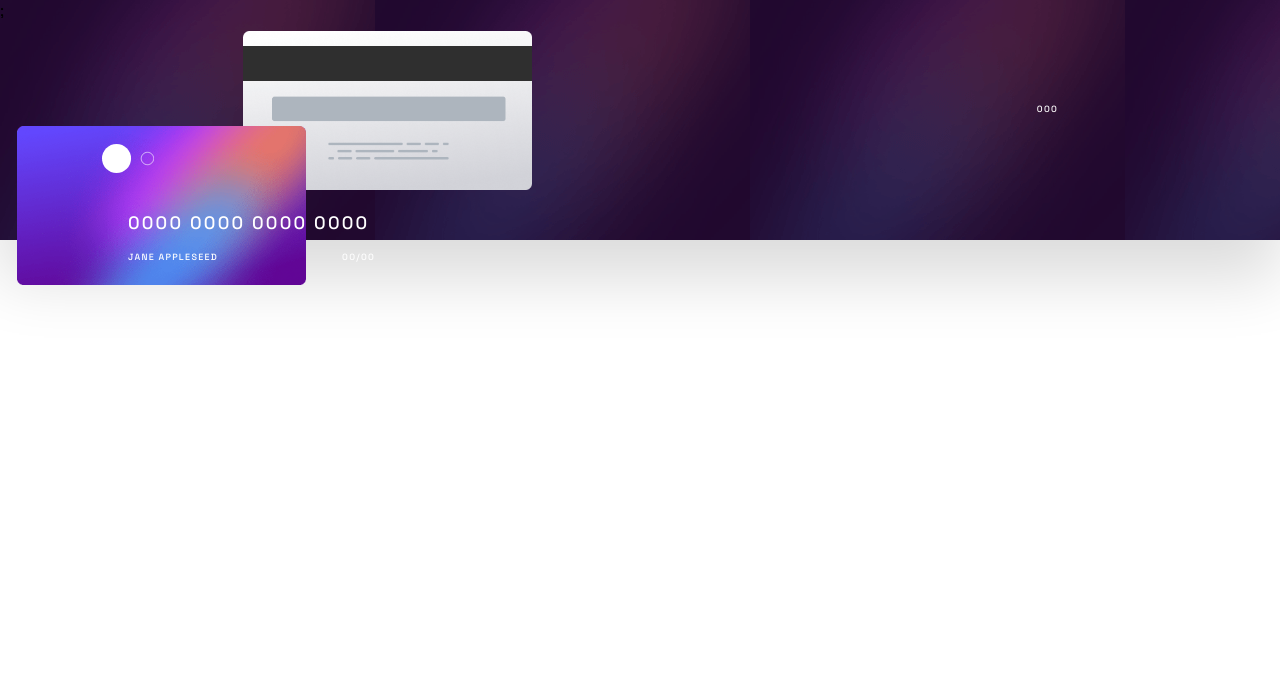
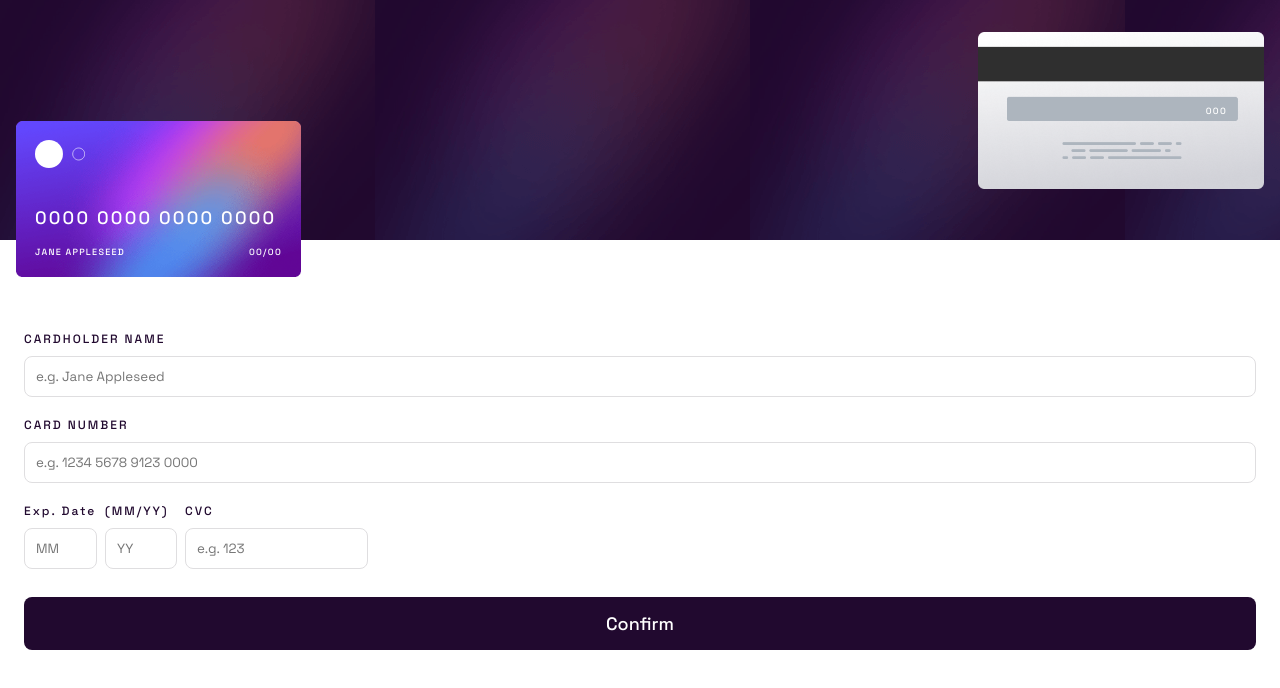
Before and after one commit to mariambuzaladze/Interactive-card-details-form, a React (Vite) app: page / in a window 1280 px wide. Shown: the top 688 px of the page. Built offline with nearby package versions, Linux system fonts and the light colour scheme.

Commit message:
add and style form component

```diff
--- a/src/App.jsx
+++ b/src/App.jsx
@@ -1,10 +1,12 @@
 import "./App.css";
 import Cards from "./components/Cards/Cards";
+import Form from "./components/Form/Form";
 
 function App() {
   return (
     <>
       <Cards />
+      <Form />
     </>
   );
 }
--- a/src/components/Back/Back.jsx
+++ b/src/components/Back/Back.jsx
@@ -1,11 +1,9 @@
 import "./back.css";
-import CardBack from "/images/bg-card-back.png";
 
 export default function Back() {
   return (
-    <>
-      <img className="card-back" src={CardBack} alt="card back" />;
+    <div className="back">
       <p className="back-text">000</p>
-    </>
+    </div>
   );
 }
--- a/src/components/Back/back.css
+++ b/src/components/Back/back.css
@@ -1,14 +1,18 @@
-.card-back {
-  position: absolute;
-  top: 13%;
-  left: 19%;
-  height: 66%;
+.back {
+  position: relative;
+  background-image: url(/images/bg-card-back.png);
+  background-size: contain;
+  height: 157px;
+  width: 286px;
+  display: flex;
+  justify-content: flex-end;
+  align-items: center;
+  padding: 37px;
+  justify-self: flex-end;
+  margin-top: 16px;
 }
 
 .back-text {
-  position: absolute;
-  top: 43%;
-  left: 81%;
   font-size: 9px;
   font-weight: 500;
   letter-spacing: 1.29px;
--- a/src/components/Cards/cards.css
+++ b/src/components/Cards/cards.css
@@ -1,7 +1,6 @@
 .container {
   background-image: url(/images/bg-main-mobile.png);
   box-shadow: 0 39px 60px 0 rgba(0, 0, 0, 0.14);
-  display: flex;
-  position: relative;
-  height: 240px;
+  display: grid;
+  padding: 16px;
 }
--- a/src/components/Form/Form.jsx
+++ b/src/components/Form/Form.jsx
@@ -0,0 +1,30 @@
+import Inputs from "../Inputs/Inputs";
+import "./form.css";
+
+export default function Form() {
+  return (
+    <div className="form">
+      <Inputs
+        id={"name"}
+        inputName={"CARDHOLDER NAME"}
+        placeholder={"e.g. Jane Appleseed"}
+      />
+
+      <Inputs
+        id={"number"}
+        inputName={"CARD NUMBER"}
+        placeholder={"e.g. 1234 5678 9123 0000"}
+      />
+
+      <div className="inputs">
+        <Inputs id={"month"} inputName={"Exp. Date"} placeholder={"MM"} />
+
+        <Inputs id={"year"} inputName={" (MM/YY)"} placeholder={"YY"} />
+
+        <Inputs id={"CVC"} inputName={"CVC"} placeholder={"e.g. 123"} />
+      </div>
+
+      <button className="confirm">Confirm</button>
+    </div>
+  );
+}
--- a/src/components/Form/form.css
+++ b/src/components/Form/form.css
@@ -0,0 +1,25 @@
+.form {
+  display: flex;
+  flex-direction: column;
+  gap: 20px;
+  padding: 91px 24px 0;
+  background-color: #fff;
+  margin-top: -53px;
+}
+
+.confirm {
+  border-radius: 8px;
+  background-color: #21092f;
+  border: none;
+  width: 100%;
+  padding: 15px;
+  font-size: 18px;
+  font-weight: 500;
+  color: #fff;
+  margin-top: 8px;
+}
+
+.inputs {
+  display: flex;
+  gap: 8px;
+}
--- a/src/components/Front/Front.jsx
+++ b/src/components/Front/Front.jsx
@@ -4,8 +4,7 @@ import Circle from "/images/card-logo.svg";
 
 export default function Front() {
   return (
-    <>
-      <img className="card-front" src={CardFront} alt="card front" />
+    <div className="front">
       <img className="card-logo" src={Circle} alt="card logo" />
 
       <div className="front-text">
@@ -16,6 +15,6 @@ export default function Front() {
           <p className="card-date">00/00</p>
         </div>
       </div>
-    </>
+    </div>
   );
 }
--- a/src/components/Front/front.css
+++ b/src/components/Front/front.css
@@ -1,21 +1,21 @@
-.card-front {
-  position: absolute;
-  top: 126.4px;
-  left: 17px;
-  height: 66%;
+.front {
+  position: relative;
+  background-image: url(/images/bg-card-front.png);
+  background-size: contain;
+  width: 285px;
+  height: 156.2px;
+  padding: 19px;
+  display: flex;
+  flex-direction: column;
+  justify-content: space-between;
+  margin-top: -68px;
 }
 
 .card-logo {
-  height: 12%;
-  position: absolute;
-  top: 60%;
-  left: 8%;
+  width: 50px;
 }
 
 .front-text {
-  position: absolute;
-  top: 88%;
-  left: 10%;
   display: flex;
   flex-direction: column;
   gap: 17px;
@@ -30,7 +30,7 @@
 
 .name-date {
   display: flex;
-  gap: 124px;
+  justify-content: space-between;
 
   font-size: 9px;
   font-weight: 500;
--- /dev/null
+++ b/src/components/Inputs/Inputs.jsx
@@ -0,0 +1,10 @@
+import "./inputs.css";
+
+export default function Inputs({ id, inputName, placeholder }) {
+  return (
+    <div className="input">
+      <label htmlFor={id}>{inputName}</label>
+      <input type="text" id={id} placeholder={placeholder} />
+    </div>
+  );
+}
--- /dev/null
+++ b/src/components/Inputs/inputs.css
@@ -0,0 +1,28 @@
+.input {
+  display: flex;
+  flex-direction: column;
+  gap: 9px;
+}
+
+label {
+  font-size: 12px;
+  font-weight: 500;
+  letter-spacing: 2px;
+  color: #21092f;
+}
+
+input {
+  width: 100%;
+  padding: 11px;
+  border-radius: 8px;
+  border: solid 1px #dfdee0;
+  background-color: #fff;
+}
+
+#month {
+  width: 73px;
+}
+
+#year {
+  width: 72px;
+}
```
